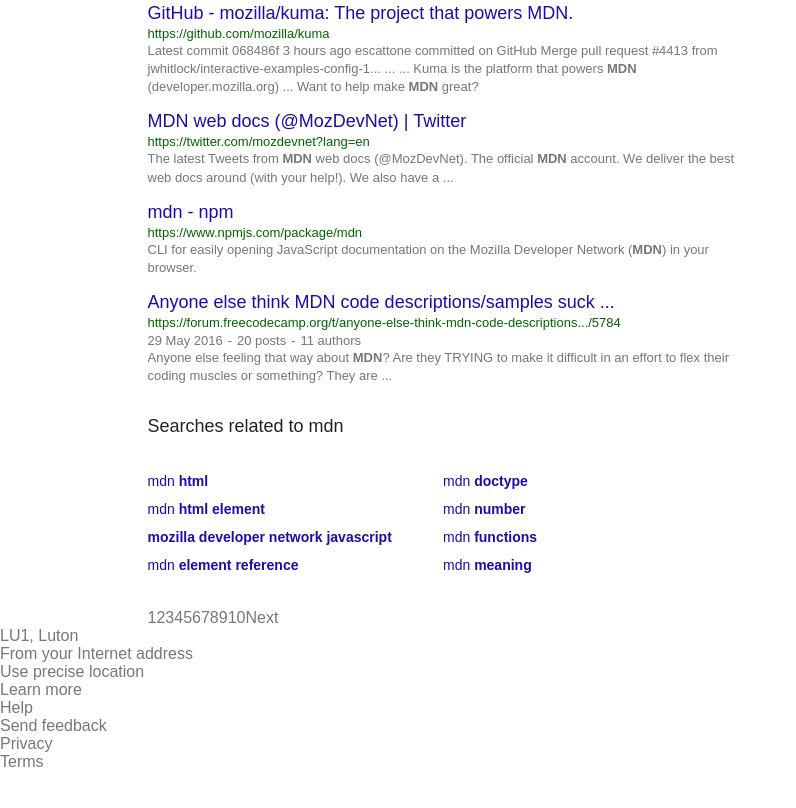
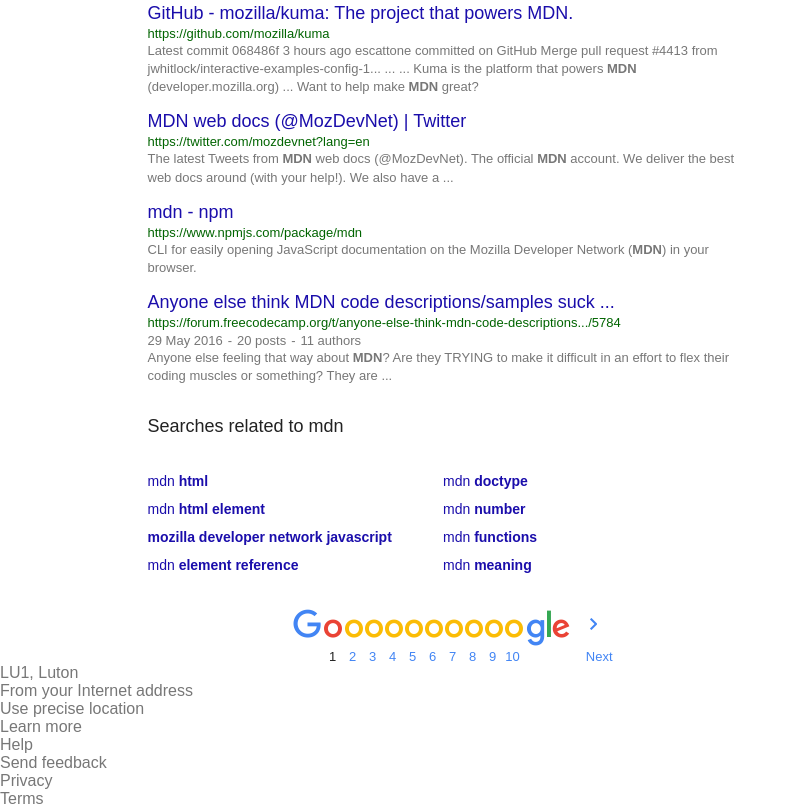
Before and after one commit to ehsanh06/google-homepage, a plain HTML site: page index.html in a window 1280 px wide. Shown: the part 709-1517 px from the top of the page, without its empty margins (0-796 px from the left). Before the commit the page ends 1480 px from the top, so only its background shows below. Drawn offline with Linux system fonts and the light colour scheme.

Commit message:
Goooooooooogle page number styling complete

```diff
--- a/assets/css/style.css
+++ b/assets/css/style.css
@@ -280,3 +280,75 @@
 main div.search-related ul li a { color: #1a0dab; }
 main div.search-related ul li a:hover { text-decoration: underline; }
 main div.search-related ul li a:visited { color: #609; }
+
+/* Page numbers/change  */
+main div.search-results__page-number {
+    width: 610px;
+}
+
+main div.search-results__page-number table {
+    width: 275px;
+    margin: 0 auto;
+}
+
+main div.search-results__page-number table td {
+    text-align: center;
+}
+
+main div.search-results__page-number table td  {
+    color: #222;
+    font-size: small;
+}
+main div.search-results__page-number table td a {
+    color: #4285f4;
+}
+
+main div.search-results__page-number table span {
+    height: 30px;
+    width: 30px;
+    display: block;
+    overflow: hidden;
+    padding-bottom: 10px;
+}
+
+/* Letter G */
+main div.search-results__page-number table #page-number-G {
+    background: url(../img/glyphs/nav_logo242.png) no-repeat;
+    background-position-x: -24px;
+    background-position-y: 0px;
+}
+/* Page 1 */
+main div.search-results__page-number table #page-number-1 {
+    background: url(../img/glyphs/nav_logo242.png) no-repeat;
+    background-position-x: -53px;
+    background-position-y: 0px;
+    width: 20px;
+}
+/* Page 2-10 */
+main div.search-results__page-number table #page-number-2,
+main div.search-results__page-number table #page-number-3,
+main div.search-results__page-number table #page-number-4,
+main div.search-results__page-number table #page-number-5,
+main div.search-results__page-number table #page-number-6,
+main div.search-results__page-number table #page-number-7,
+main div.search-results__page-number table #page-number-8,
+main div.search-results__page-number table #page-number-9,
+main div.search-results__page-number table #page-number-10 {
+    background: url(../img/glyphs/nav_logo242.png) no-repeat;
+    background-position-x: -73px;
+    background-position-y: 0px;
+    width: 20px;
+;
+}
+
+/* Page GLE next */
+main div.search-results__page-number table td:last-child {
+    text-align: right;
+}
+main div.search-results__page-number table #page-number-GLE {
+    background: url(../img/glyphs/nav_logo242.png) no-repeat;
+    background-position-x: -93px;
+    background-position-y: 0px;
+    height: 30px;
+    width: 90px;
+}
```
